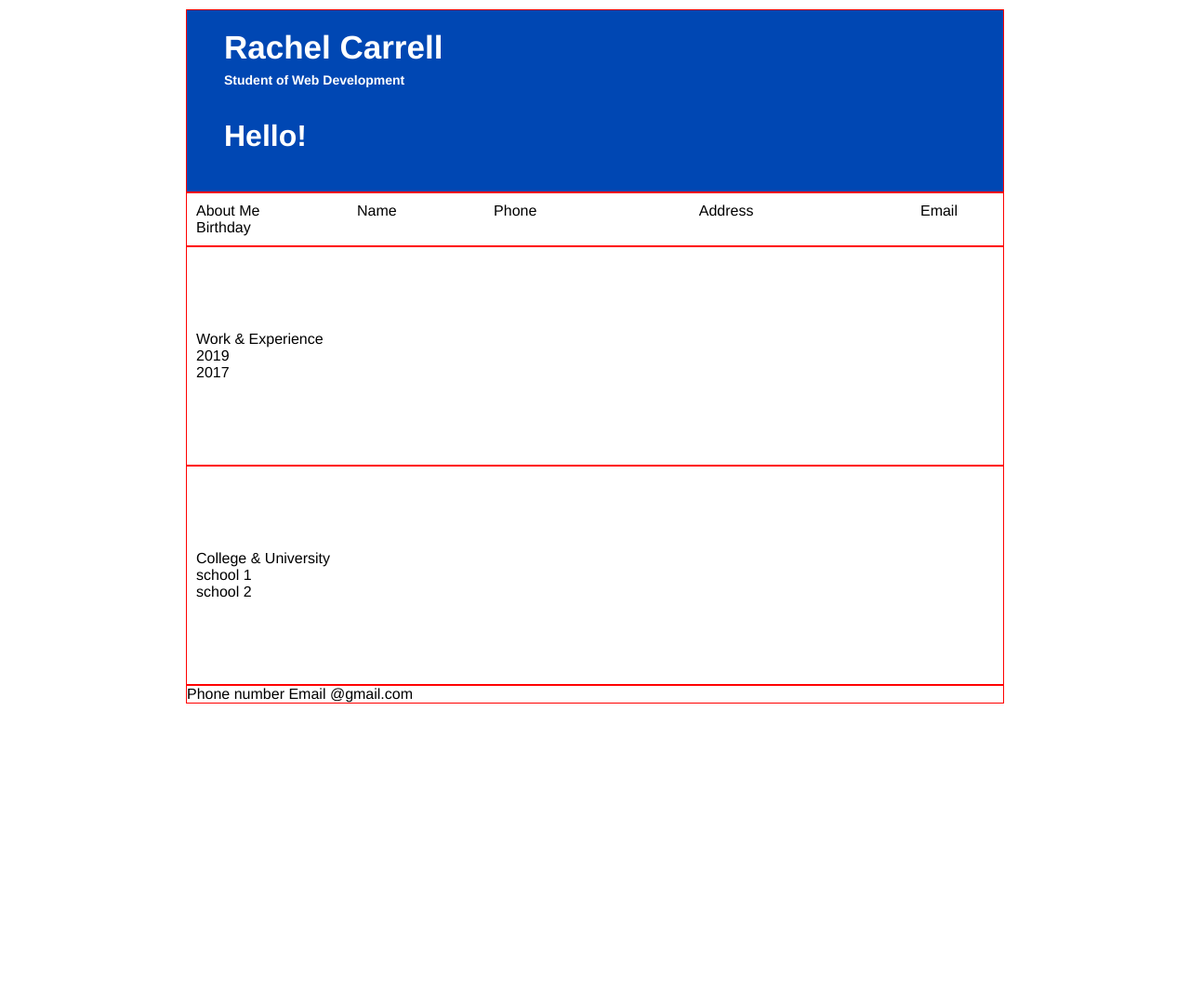
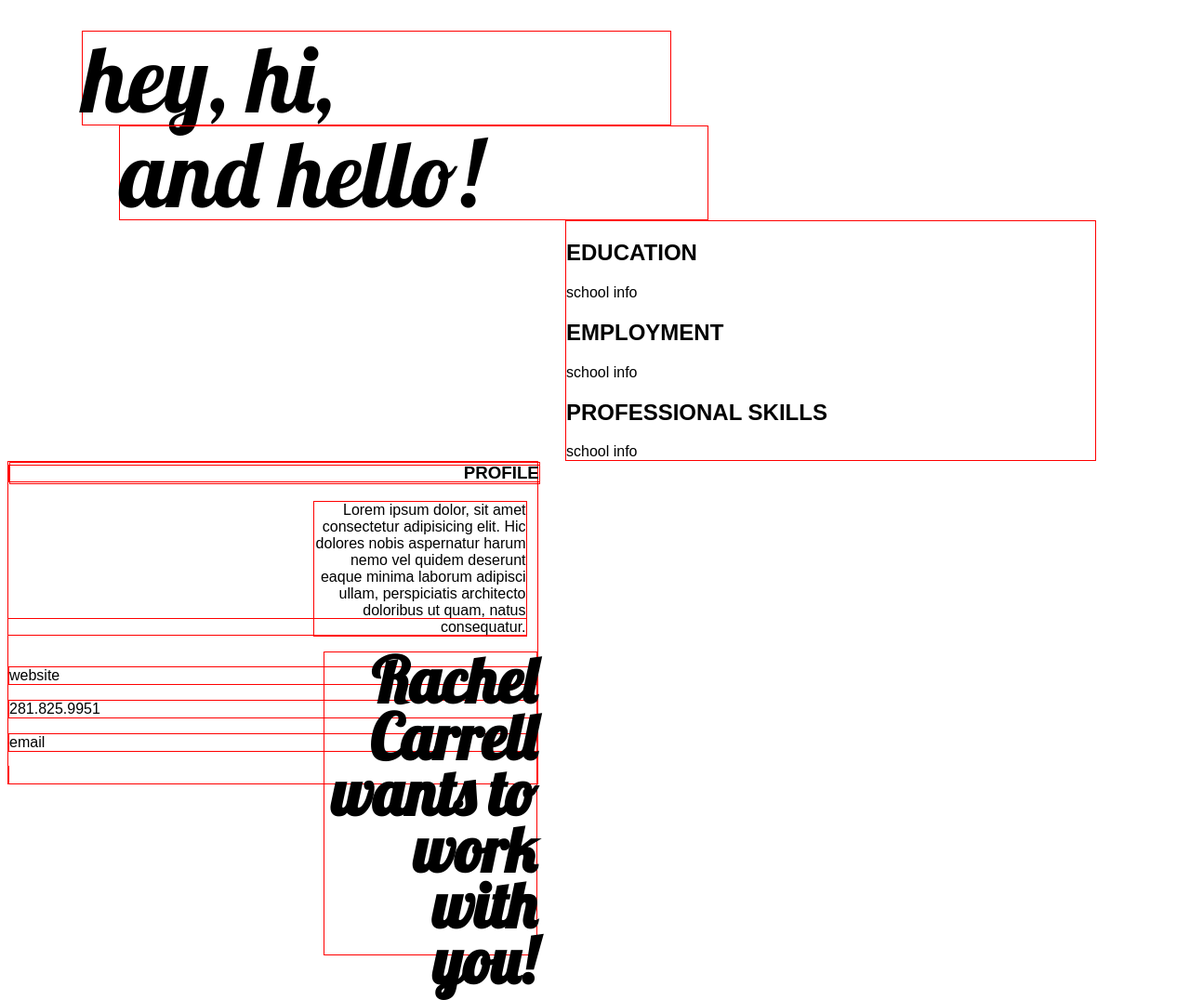
Before and after one commit to RachelCarrell/ACA_web101_Rachel_Carrell, a plain HTML site: page src/online-resume/resume.html in a window 1280 px wide. Shown: the whole page at 93% size. Before the commit the page ends 800 px from the top, so only its background shows below. Drawn offline with Linux system fonts and the light colour scheme.

Commit message:
new resume

```diff
--- a/src/online-resume/resume.css
+++ b/src/online-resume/resume.css
@@ -1,46 +1,56 @@
-.borders {
+.border {
     border: 1px solid red;
+    font-family: arial;
 }
-body {
-    margin: 10px 200px;
-    font-family: helvetica;
+.hey {
+    font-family: Lobster;
+    font-size: 68px;
+    font-style: normal;
+    font-variant: normal;
+    font-weight: 600;
+    line-height: 60.4px;
+    width: 40%;
+    float: right;
+    height: 325px;
+    text-align: right;
 }
-header {
-    padding: 10px 30px;
-    border: solid 0px black;
-    background: #0047b3;
+.top {
+    font-family: Lobster;
+    display: inline-block;
+    width: 50%;
+    height: 100px;
+    font-size: 100px;
+    line-height: 100px;
+    font-weight: 300;
+    margin: 25px 0px 0px 80px;
 }
-h1,h2,h4 {
-    color: white;
-    margin: 5px;
-    padding: 5px;
+.top2 {
+    font-family: Lobster;
+    display: inline-block;
+    width: 50%;
+    height: 100px;
+    font-size: 100px;
+    line-height: 100px;
+    font-weight: 300;
+    margin: 0px 0px 0px 120px;
 }
-h2 {
-    font-size: 35px;
+.left {
+    width: 45%;
 }
-h4 {
-    font-size: 14px;
-    line-height: 0px;
+h3 {
+    display: inline-block;
+    width: 100%;
+    margin: 0px;
+    text-align: right;
 }
-h1 {
-    line-height: 100px;
-    display: inline;
+.summary {
+    width: 40%;
+    display: inline-block;
+    text-align: right;
+    margin: 18px 0px 16px 328px;
 }
-.title {
-    padding: 10px 10px;
+.right {
+    display: inline-block;
+    width: 45%;
+    margin: 0px 0px 0px 600px;
 }
-.experience {
-    padding: 90px 10px;
-}
-.school {
-    padding: 90px 10px;
-}
-.name {
-    padding: 100px;
-}
-.address {
-    padding: 170px;
-}
-.email {
-    padding: 5px;
-}
--- a/src/online-resume/resume.html
+++ b/src/online-resume/resume.html
@@ -4,42 +4,36 @@
     <meta charset="UTF-8">
     <meta name="viewport" content="width=device-width, initial-scale=1.0">
     <meta http-equiv="X-UA-Compatible" content="ie=edge">
-    <title>Resume</title>
     <link rel="stylesheet" href="./resume.css">
+    <link rel="stylesheet" type="text/css" href="//fonts.googleapis.com/css?family=Lobster" />
+    <title>Document</title>
 </head>
 <body>
-    <header class="borders">
-        <h2>Rachel Carrell</h2>
-        <h4>Student of Web Development</h4>
-        <h1>Hello!</h1>
-    </header>
-    <div class="title borders">
-        <span class="me">About Me</span>
-        <span class="name">Name</span>
-        <span class="phone">Phone</span>
-        <span class="address">Address</span>
-        <span class="email">Email</span>
-        <span class="birthday">Birthday</span>
+    <div class="top border">hey, hi,</div>
+    <div class="top2 border">and hello!</div>
+    <div class="right border">
+            <div>
+                <h2>EDUCATION</h2>
+                <div>school info</div>
+            </div>
+            <div>
+                <h2>EMPLOYMENT</h2>
+                <div>school info</div>
+            </div>
+            <div>
+                <h2>PROFESSIONAL SKILLS</h2>
+                <div>school info</div>
+            </div>
+        </div>
+    <div class="left border">
+        <di class="border">
+            <h3 class="border">PROFILE</h3>
+            <p class="summary border">Lorem ipsum dolor, sit amet consectetur adipisicing elit. Hic dolores nobis aspernatur harum nemo vel quidem deserunt eaque minima laborum adipisci ullam, perspiciatis architecto doloribus ut quam, natus consequatur.</p>
+            <div class="hey border">Rachel Carrell wants to work with you!</div>
+            <p class="border">website</p>
+            <p class="border">281.825.9951</p>
+            <p class="border">email</p>
+        </div>
     </div>
-    <div class="experience borders">
-        <div>Work & Experience</div>
-        <div>2019</div>
-        <div>2017</div>
-    </div>
-    <div class="school borders">
-        <div>College & University</div>
-        <div>school 1</div>
-        <div>school 2</div>
-    </div>
-    <footer class="borders">
-        <span>
-            <span>Phone</span>
-            <span>number</span>
-        </span>
-        <span>
-            <span>Email</span>
-            <span>@gmail.com</span>
-        </span>
-    </footer>
 </body>
 </html>
```
Also changed, not shown: src/Mobile LandingPage/mobile-landing.css (+15 -3 lines), src/Mobile LandingPage/mobile-landing.html (+5 -0 lines), 2 other files.
